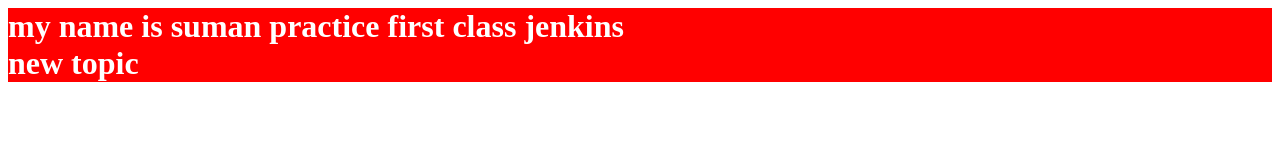
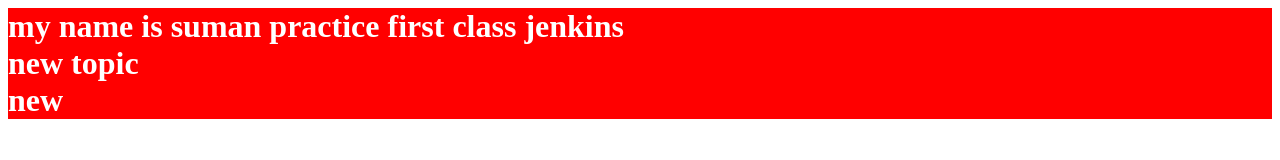
Before and after one commit to kmsuman2705/Practice_Jenkins, a plain HTML site: page index.html in a window 1280 px wide. Drawn offline with Linux system fonts and the light colour scheme.

Commit message:
third change

```diff
--- a/index.html
+++ b/index.html
@@ -4,4 +4,6 @@
 <h1 class="color"> my name is suman practice  first class jenkins
 <br>
 new topic
+<br>
+new
  </h1>
```
